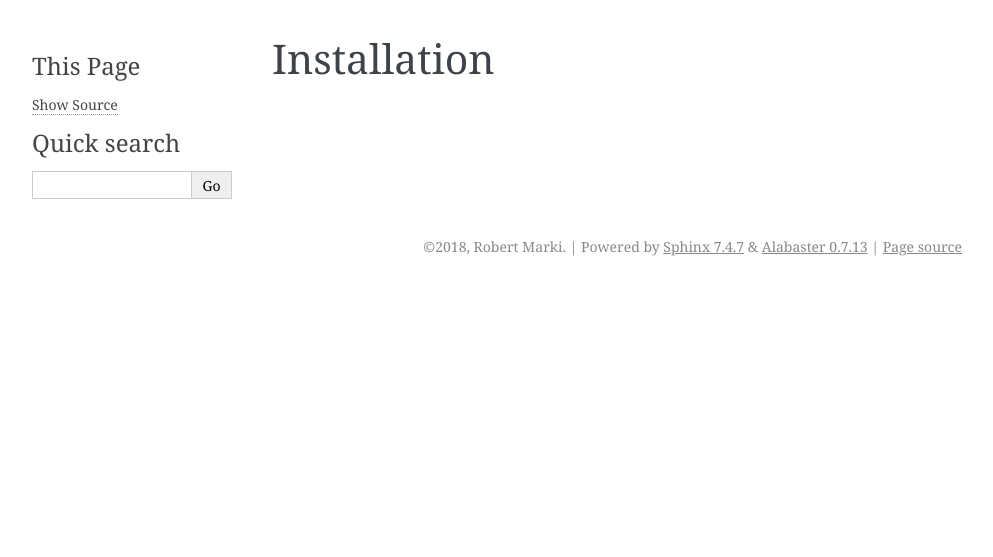
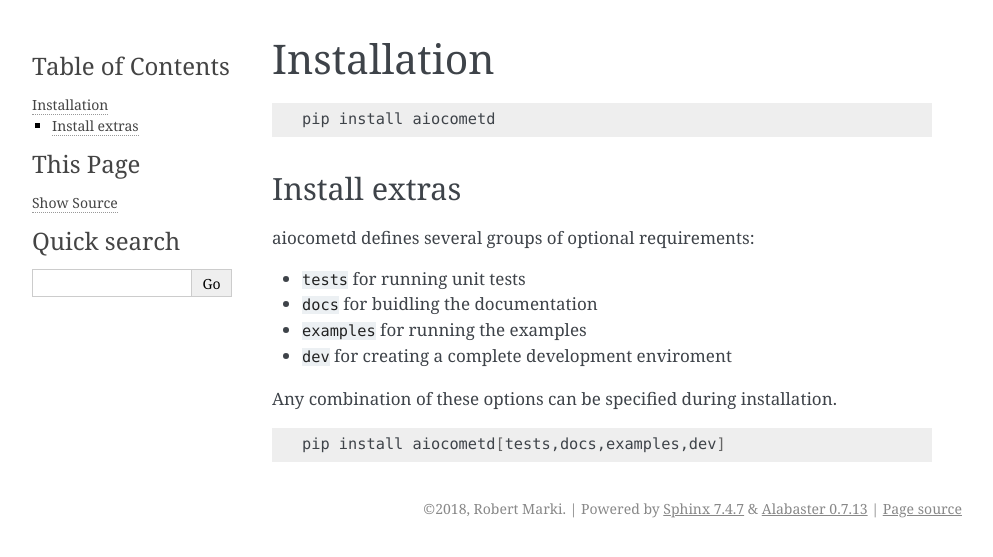
Before and after one commit to robertmrk/aiocometd, a Sphinx documentation site: the page built from docs/source/install.rst, in a window 1280 px wide. Shown: the top 557 px of the page, without its empty margins (148-1141 px from the left). Built offline with Sphinx 7.4.7, drawn with Linux system fonts in a browser that asks for light colours.

Commit message:
Add installation instructions

```diff
--- a/docs/source/install.rst
+++ b/docs/source/install.rst
@@ -1,2 +1,22 @@
 Installation
 ============
+
+.. code-block:: bash
+
+    pip install aiocometd
+
+Install extras
+--------------
+
+aiocometd defines several groups of optional requirements:
+
+- ``tests`` for running unit tests
+- ``docs`` for buidling the documentation
+- ``examples`` for running the examples
+- ``dev`` for creating a complete development enviroment
+
+Any combination of these options can be specified during installation.
+
+.. code-block:: bash
+
+    pip install aiocometd[tests,docs,examples,dev]
```
Also changed, not shown: README.rst (+3 -4 lines).
